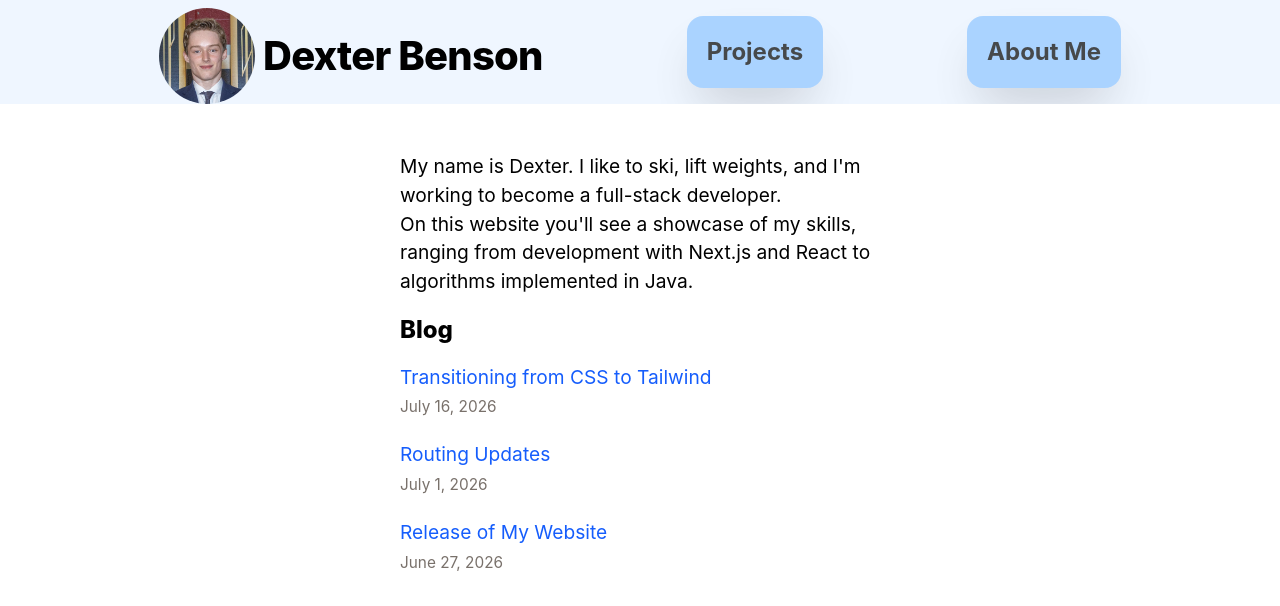
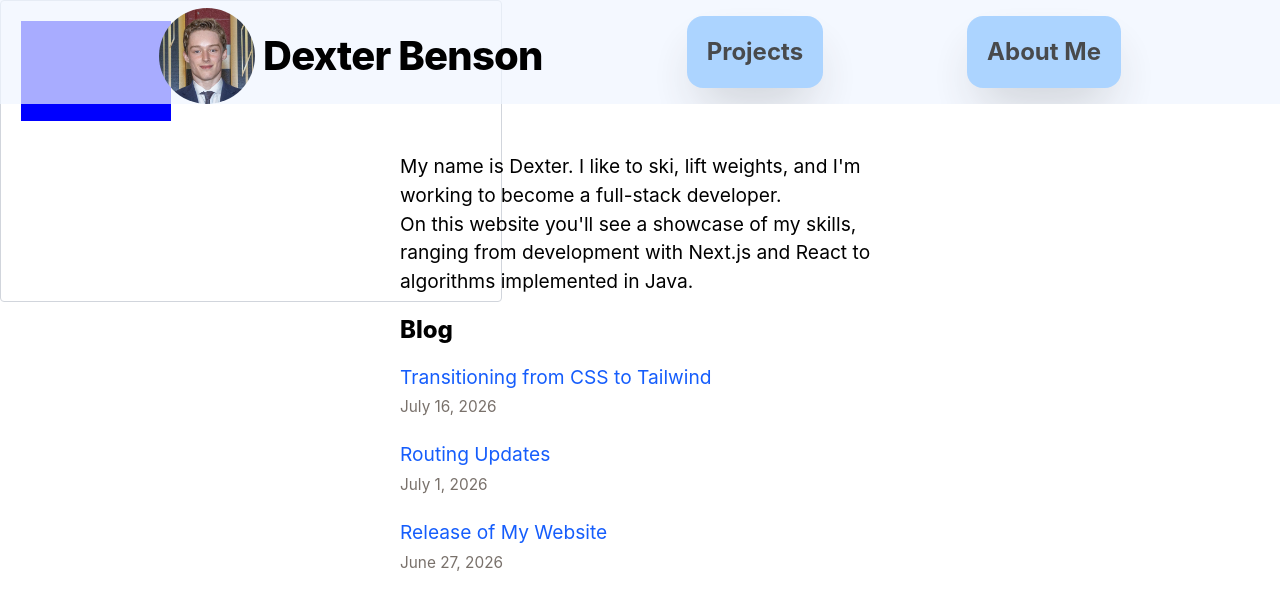
Before and after one commit to dexben5/nextjs-website, a Next.js app: page / in a window 1280 px wide. Shown: the top 606 px of the page. Built offline with nearby package versions, Linux system fonts and the light colour scheme.

Commit message:
add basic canvas with rectangle

```diff
--- a/app/layout.tsx
+++ b/app/layout.tsx
@@ -3,6 +3,7 @@ import { Analytics } from "@vercel/analytics/next";
 import { SpeedInsights } from "@vercel/speed-insights/next";
 import HeaderNav from "@components/HeaderNav";
 import BackToHome from "@components/BackToHome";
+import MazeBackground from "@components/MazeBackground";
 import "@styles/global.css";
 
 export const siteTitle = "Dexter Benson's Website";
@@ -32,6 +33,7 @@ export default function RootLayout({
             <main>{children}</main>
             <BackToHome />
           </div>
+          <MazeBackground />
           <Analytics />
           <SpeedInsights />
         </body>
--- a/components/HeaderNav.tsx
+++ b/components/HeaderNav.tsx
@@ -21,7 +21,7 @@ export default function HeaderNav() {
   ];
 
   return (
-    <nav className="overflow-auto flex flex-wrap justify-center items-center text-2xl font-bold gap-36 bg-blue-50">
+    <nav className="overflow-auto flex flex-wrap justify-center items-center text-2xl font-bold gap-36 bg-blue-50/70">
       <div className="flex justify-center items-center pt-2">
         <HomePage isHome={isHome}>
           <>
--- /dev/null
+++ b/components/MazeBackground.tsx
@@ -0,0 +1,28 @@
+"use client";
+
+import { useRef, useEffect } from "react";
+
+export default function MazeBackground() {
+  const canvasRef = useRef<HTMLCanvasElement | null>(null);
+
+  useEffect(() => {
+    const canvas = canvasRef.current;
+    if (!canvas) return;
+
+    const ctx = canvas.getContext("2d");
+    if (!ctx) return;
+
+    ctx.clearRect(0, 0, canvas.width, canvas.height);
+
+    ctx.fillStyle = "blue";
+    ctx.fillRect(20, 20, 150, 100);
+  }, []);
+  return (
+    <canvas
+      ref={canvasRef}
+      width={500}
+      height={300}
+      className="fixed top-0 left-0 -z-50 border border-gray-300 rounded"
+    />
+  );
+}
```
